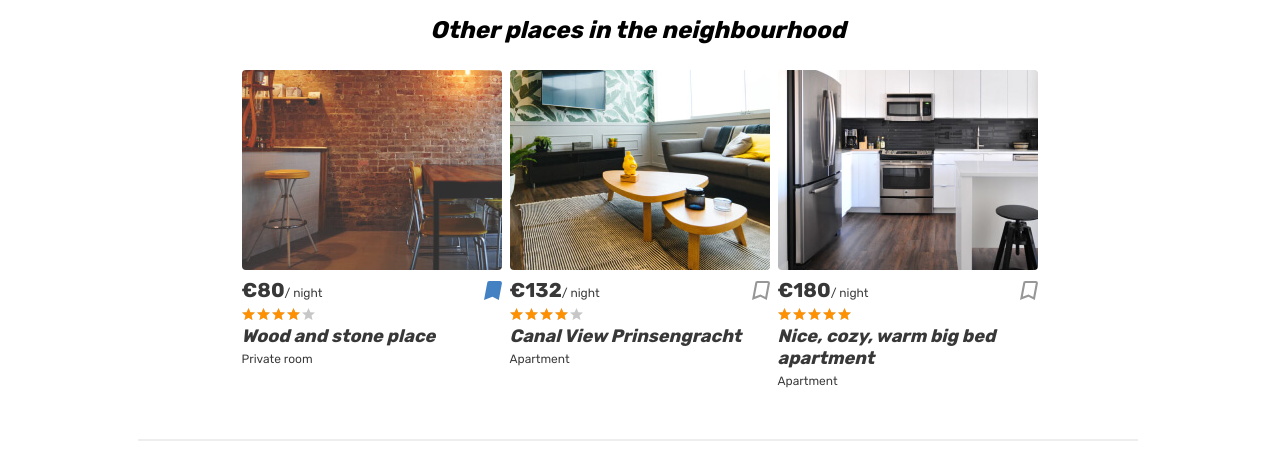
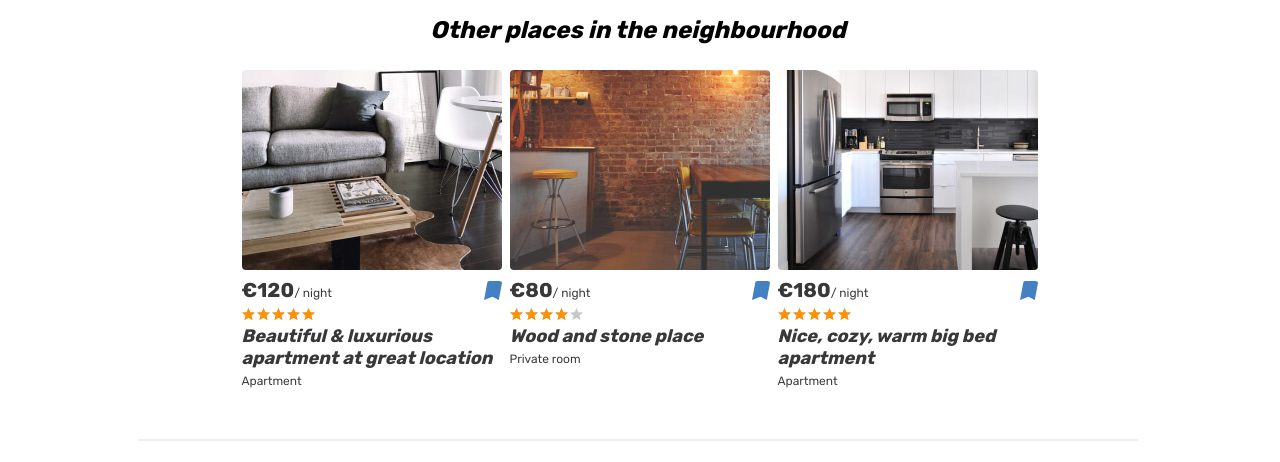
Before and after one commit to alex1031alex/460147-six-cities-6, a React app: page /offer/3 in a window 1280 px wide. Shown: the part 2557-3019 px from the top of the page. Built offline with nearby package versions, Linux system fonts and the light colour scheme.

Commit message:
4.2.5 Переиспользует компонент offers-list чтобы отрисовать информацию о трех объявлениях неподалеку, на основе тестовых данных.

```diff
--- a/src/components/app/app.jsx
+++ b/src/components/app/app.jsx
@@ -6,8 +6,6 @@ import SignIn from '../sign-in/sign-in';
 import Favorites from '../favorites/favorites';
 import Room from '../room/room';
 import NotFoundPage from '../not-found-page/not-found-page';
-
-const NEARBY_OFFERS_COUNT = 3;
 
 const App = (props) => {
   const {offersCount, offers, reviews} = props;
@@ -34,8 +32,7 @@ const App = (props) => {
             const {id} = match.params;
             const offer = offers.find((item) => item.id === +id);
             const nearbyOffers = offers
-            .filter((item) => item.id !== +id)
-            .slice(0, NEARBY_OFFERS_COUNT);
+            .filter((item) => item.id !== +id);
 
             return <Room
               offer={offer}
--- a/src/components/offers-list/offers-list.jsx
+++ b/src/components/offers-list/offers-list.jsx
@@ -2,6 +2,7 @@ import React, {useState} from 'react';
 import PropTypes from 'prop-types';
 import cn from 'classnames';
 
+import {CardType} from '../../const.js';
 import Offer from '../offer/offer.jsx';
 
 const OffersList = (props) => {
@@ -17,7 +18,7 @@ const OffersList = (props) => {
 
   const {offersCount, offers, cardType} = props;
   const offersTemplate = offers
-    .slice(0, Math.min(offersCount, offers.length))
+    .slice(0, offersCount)
     .map((offer) => {
       return <Offer
         key={`offer` + offer.id}
@@ -29,7 +30,11 @@ const OffersList = (props) => {
     });
 
   return (
-    <div className="cities__places-list places__list tabs__content">
+    <div className={cn({
+      'places__list': true,
+      'cities__places-list tabs__content': cardType === CardType.CITY,
+      'near-places__list': cardType === CardType.NEARBY,
+    })}>
       {offersTemplate}
     </div>
   );
--- a/src/components/room/room.jsx
+++ b/src/components/room/room.jsx
@@ -1,11 +1,15 @@
 import React from 'react';
 import PropTypes from 'prop-types';
 import {Link} from 'react-router-dom';
+
+import {CardType} from '../../const.js';
 import ReviewsList from '../reviews-list/reviews-list.jsx';
 import ReviewForm from '../review-form/review-form.jsx';
 import Map from '../map/map.jsx';
+import OffersList from '../offers-list/offers-list.jsx';
 
 const MAX_PHOTO_IN_GALERY = 6;
+const MAX_NEARBY_OFFERS = 3;
 
 const Room = (props) => {
   const {offer, reviews, nearbyOffers} = props;
@@ -158,101 +162,11 @@ const Room = (props) => {
         <div className="container">
           <section className="near-places places">
             <h2 className="near-places__title">Other places in the neighbourhood</h2>
-            <div className="near-places__list places__list">
-              <article className="near-places__card place-card">
-                <div className="near-places__image-wrapper place-card__image-wrapper">
-                  <a href="#">
-                    <img className="place-card__image" src="img/room.jpg" width={260} height={200} alt="Place image" />
-                  </a>
-                </div>
-                <div className="place-card__info">
-                  <div className="place-card__price-wrapper">
-                    <div className="place-card__price">
-                      <b className="place-card__price-value">€80</b>
-                      <span className="place-card__price-text">/&nbsp;night</span>
-                    </div>
-                    <button className="place-card__bookmark-button place-card__bookmark-button--active button" type="button">
-                      <svg className="place-card__bookmark-icon" width={18} height={19}>
-                        <use xlinkHref="#icon-bookmark" />
-                      </svg>
-                      <span className="visually-hidden">In bookmarks</span>
-                    </button>
-                  </div>
-                  <div className="place-card__rating rating">
-                    <div className="place-card__stars rating__stars">
-                      <span style={{width: `80%`}} />
-                      <span className="visually-hidden">Rating</span>
-                    </div>
-                  </div>
-                  <h2 className="place-card__name">
-                    <a href="#">Wood and stone place</a>
-                  </h2>
-                  <p className="place-card__type">Private room</p>
-                </div>
-              </article>
-              <article className="near-places__card place-card">
-                <div className="near-places__image-wrapper place-card__image-wrapper">
-                  <a href="#">
-                    <img className="place-card__image" src="img/apartment-02.jpg" width={260} height={200} alt="Place image" />
-                  </a>
-                </div>
-                <div className="place-card__info">
-                  <div className="place-card__price-wrapper">
-                    <div className="place-card__price">
-                      <b className="place-card__price-value">€132</b>
-                      <span className="place-card__price-text">/&nbsp;night</span>
-                    </div>
-                    <button className="place-card__bookmark-button button" type="button">
-                      <svg className="place-card__bookmark-icon" width={18} height={19}>
-                        <use xlinkHref="#icon-bookmark" />
-                      </svg>
-                      <span className="visually-hidden">To bookmarks</span>
-                    </button>
-                  </div>
-                  <div className="place-card__rating rating">
-                    <div className="place-card__stars rating__stars">
-                      <span style={{width: `80%`}} />
-                      <span className="visually-hidden">Rating</span>
-                    </div>
-                  </div>
-                  <h2 className="place-card__name">
-                    <a href="#">Canal View Prinsengracht</a>
-                  </h2>
-                  <p className="place-card__type">Apartment</p>
-                </div>
-              </article>
-              <article className="near-places__card place-card">
-                <div className="near-places__image-wrapper place-card__image-wrapper">
-                  <a href="#">
-                    <img className="place-card__image" src="img/apartment-03.jpg" width={260} height={200} alt="Place image" />
-                  </a>
-                </div>
-                <div className="place-card__info">
-                  <div className="place-card__price-wrapper">
-                    <div className="place-card__price">
-                      <b className="place-card__price-value">€180</b>
-                      <span className="place-card__price-text">/&nbsp;night</span>
-                    </div>
-                    <button className="place-card__bookmark-button button" type="button">
-                      <svg className="place-card__bookmark-icon" width={18} height={19}>
-                        <use xlinkHref="#icon-bookmark" />
-                      </svg>
-                      <span className="visually-hidden">To bookmarks</span>
-                    </button>
-                  </div>
-                  <div className="place-card__rating rating">
-                    <div className="place-card__stars rating__stars">
-                      <span style={{width: `100%`}} />
-                      <span className="visually-hidden">Rating</span>
-                    </div>
-                  </div>
-                  <h2 className="place-card__name">
-                    <a href="#">Nice, cozy, warm big bed apartment</a>
-                  </h2>
-                  <p className="place-card__type">Apartment</p>
-                </div>
-              </article>
-            </div>
+            <OffersList
+              offersCount={Math.min(MAX_NEARBY_OFFERS, nearbyOffers.length)}
+              offers={nearbyOffers}
+              cardType={CardType.NEARBY}
+            />
           </section>
         </div>
       </main>
```
